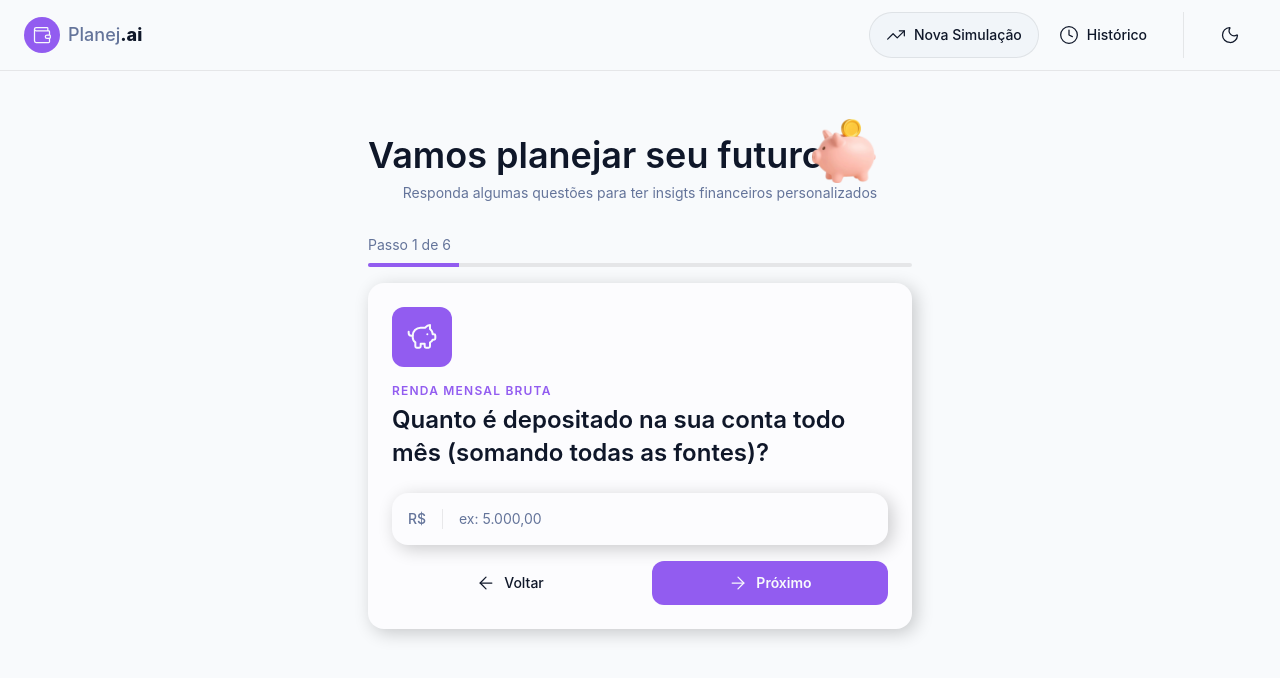
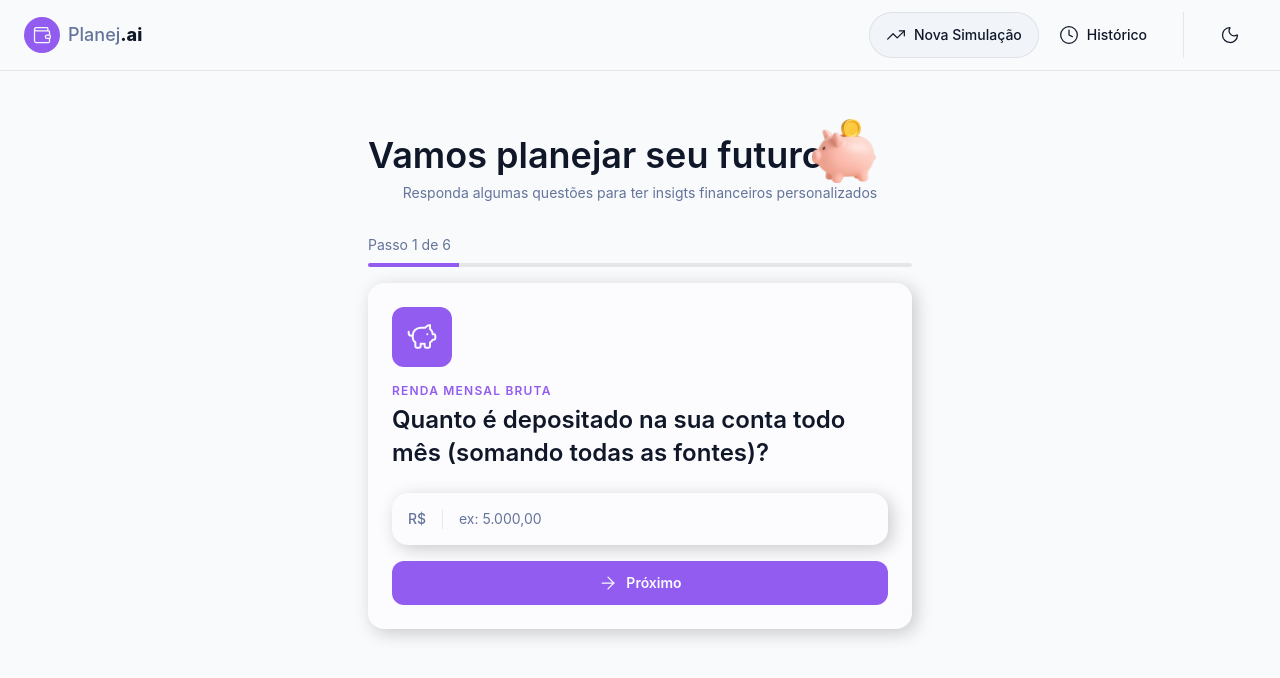
Before and after one commit to Marcelo-Henrique-dev/planejai, a React (Vite) app: page / in a window 1280 px wide. Shown: the top 678 px of the page. Built offline with nearby package versions, Linux system fonts and the light colour scheme.

Commit message:
esconder botão de voltar se for o primeiro step

```diff
--- a/src/components/features/Simulation/Form.tsx
+++ b/src/components/features/Simulation/Form.tsx
@@ -32,6 +32,7 @@ export const SimulationForm = () => {
         onNext={handleNextStep}
         key={currentStep.id}
         {...currentStep}
+        hideBackButton={currentStepIndex === 0}
       />
     </>
   )
--- a/src/components/features/Simulation/FormStep.tsx
+++ b/src/components/features/Simulation/FormStep.tsx
@@ -18,6 +18,7 @@ export interface FormStepProps {
 interface actionsButtonsProps {
   onBack: () => void
   onNext: () => void
+  hideBackButton?: boolean
 }
 
 export function FormStep({
@@ -28,6 +29,7 @@ export function FormStep({
   submitButtonProps,
   onBack,
   onNext,
+  hideBackButton,
 }: FormStepProps & actionsButtonsProps) {
   const handleSubmit = (e: SyntheticEvent<HTMLFormElement>) => {
     e.preventDefault()
@@ -46,6 +48,7 @@ export function FormStep({
       <form onSubmit={handleSubmit} className="flex flex-col gap-4">
         <Input {...inputProps} />
         <div className="flex flex-col gap-3 sm:flex-row sm:gap-6">
+          {!hideBackButton && (
             <Button
               type="button"
               onClick={onBack}
@@ -55,6 +58,7 @@ export function FormStep({
             >
               Voltar
             </Button>
+          )}
           <Button
             type="submit"
             variant="primary"
```
Lines whose indentation alone changed are shown as unchanged.
